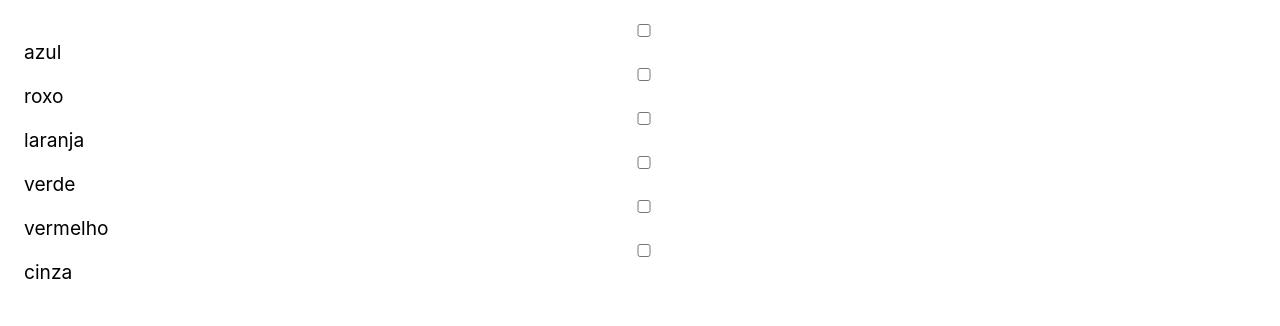
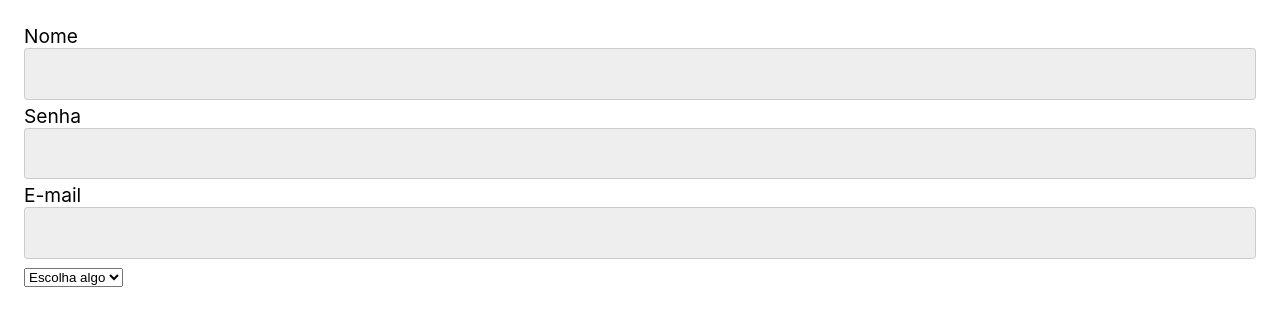
Before and after one commit to narciso-roberto/FUP, a React (Vite) app: page / in a window 1280 px wide. Shown: the top 326 px of the page. Built offline with nearby package versions, Linux system fonts and the light colour scheme.

Commit message:
criando componentes de formualrio para projetos futuros

```diff
--- a/src/App.jsx
+++ b/src/App.jsx
@@ -1,34 +1,23 @@
 import React from 'react';
-
+import Input from './inputs/Input';
+import Select from './inputs/Select';
 
 
 const App = () => {
 
-  const coresArray = ['azul', 'roxo', 'laranja', 'verde', 'vermelho', 'cinza'];
-  const [state,setState] = React.useState([])
+  const [dados,setDados] = React.useState({nome: '',email:'',senha:'',select:''})
 
-  const verif = (cor) => {
-    return state.includes(cor)
-  }
+  console.log(dados.select)
+  return(<>
+  <form>
+    <Input value={dados} setValue={setDados} label='Nome' type='text' id='nome' name='nome'/>
+    <Input value={dados} setValue={setDados} label='Senha' type='password' id='senha' name='senha'/>
+    <Input value={dados} setValue={setDados} label='E-mail' type='email' id='email' name='email'/>
+    <Select value={dados} setValue={setDados} label='Cores' id='select'/>
 
-  const handleChange = ({target}) => {
-    if(target.checked){
-      setState([...state,target.value])
-    }else{
-      setState(state.filter((cores) => cores != target.value))
-    }
-  }
+  </form>
 
-  return (
-   <div>
-      {coresArray.map((cor) => {
-        return(<label key={cor}>
-          <input type="checkbox" onChange={handleChange} checked={verif(cor)} value={cor}/>{cor}
-        </label>)
-      })}
-      {state}
-   </div>
-  );
+  </>)
 };
 
 
--- /dev/null
+++ b/src/inputs/Input.jsx
@@ -0,0 +1,18 @@
+import React from 'react'
+
+const Input = ({value,setValue,nome,id,label,type,...props}) => {
+
+    function handleChange({target}){
+        setValue({...value,[id]: target.value})
+    }
+
+  return (
+    <>
+      <label id={id}>{label}
+        <input value={value[id]} id={id} name={nome} type={type} onChange={handleChange} {...props} />
+      </label>
+    </>
+  )
+}
+
+export default Input
--- /dev/null
+++ b/src/inputs/Select.jsx
@@ -0,0 +1,19 @@
+import React from 'react'
+
+const Select = ({label,value,id,setValue,...props}) => {
+
+
+  return (
+    <>
+    <select id={id} value={value[id]} {...props} onChange={({target}) => {setValue({...value,[id]: target.value})}}>
+        <option value={''}>Escolha algo</option>
+        <option value={'vermelho'}>Vermelho</option>
+        <option value={'azul'}>Azul</option>
+        <option value={'amarelo'}>Amarelo</option>
+    </select>
+
+    </>
+  )
+}
+
+export default Select
```
